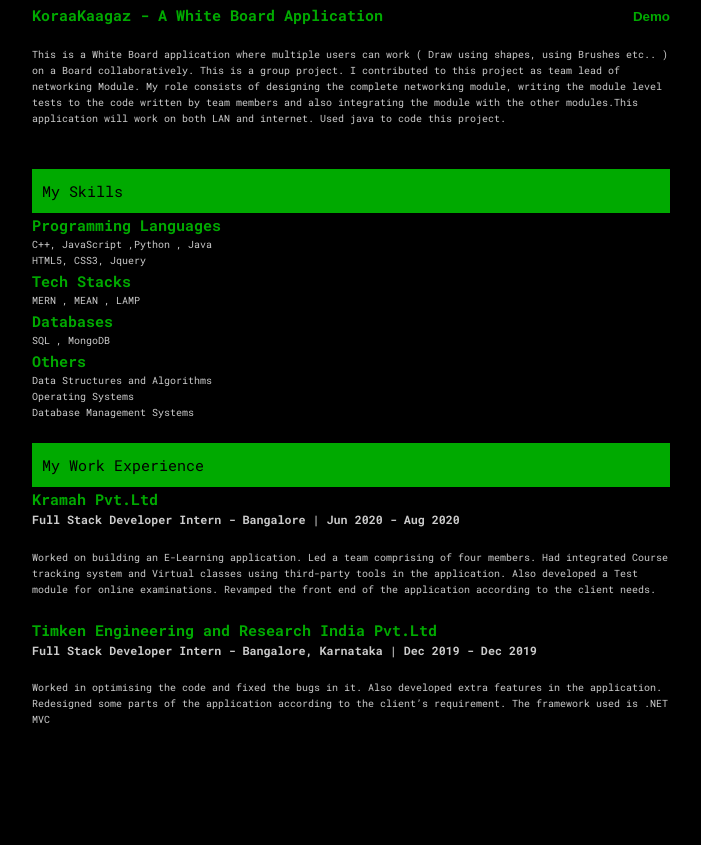
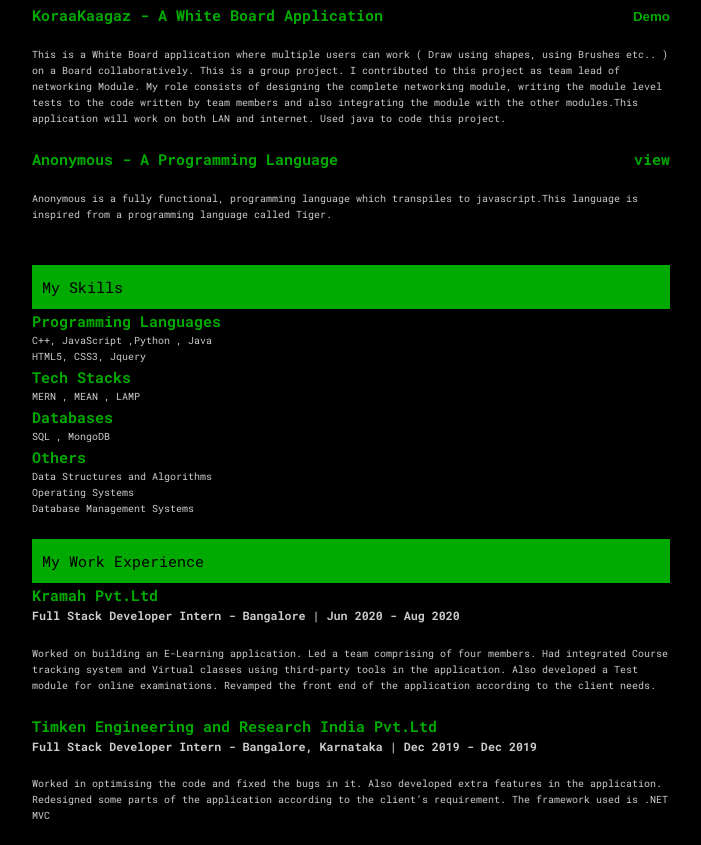
Before and after one commit to sravand123/sravand123.github.io, a plain HTML site: page index.html in a window 1280 px wide. Shown: the part 1086-1931 px from the top of the page, without its empty margins (289-990 px from the left). Before the commit the page ends 1835 px from the top, so only its background shows below. Drawn offline with Linux system fonts and the light colour scheme.

Commit message:
added a new project

```diff
--- a/index.html
+++ b/index.html
@@ -145,6 +145,21 @@
                     work on both LAN and internet. Used java to code this project.
                 </p>
             </div>
+            <div class="project-title">
+                <div>
+                    <h2>
+                       <a href="https://github.com/sravand123/anonymous"> Anonymous - A Programming Language</a>
+                    </h2>
+                </div>
+                <div>
+                    <h2><a target="_blank" href="https://languageanonymous.herokuapp.com/about">view</a></h2>
+                </div>
+            </div>
+            <div class="project-body">
+                <p>
+                    Anonymous is a fully functional, programming language which transpiles to javascript.This language is inspired from a programming language called Tiger.
+                </p>
+            </div>
 
             </div>
         </div>
```
